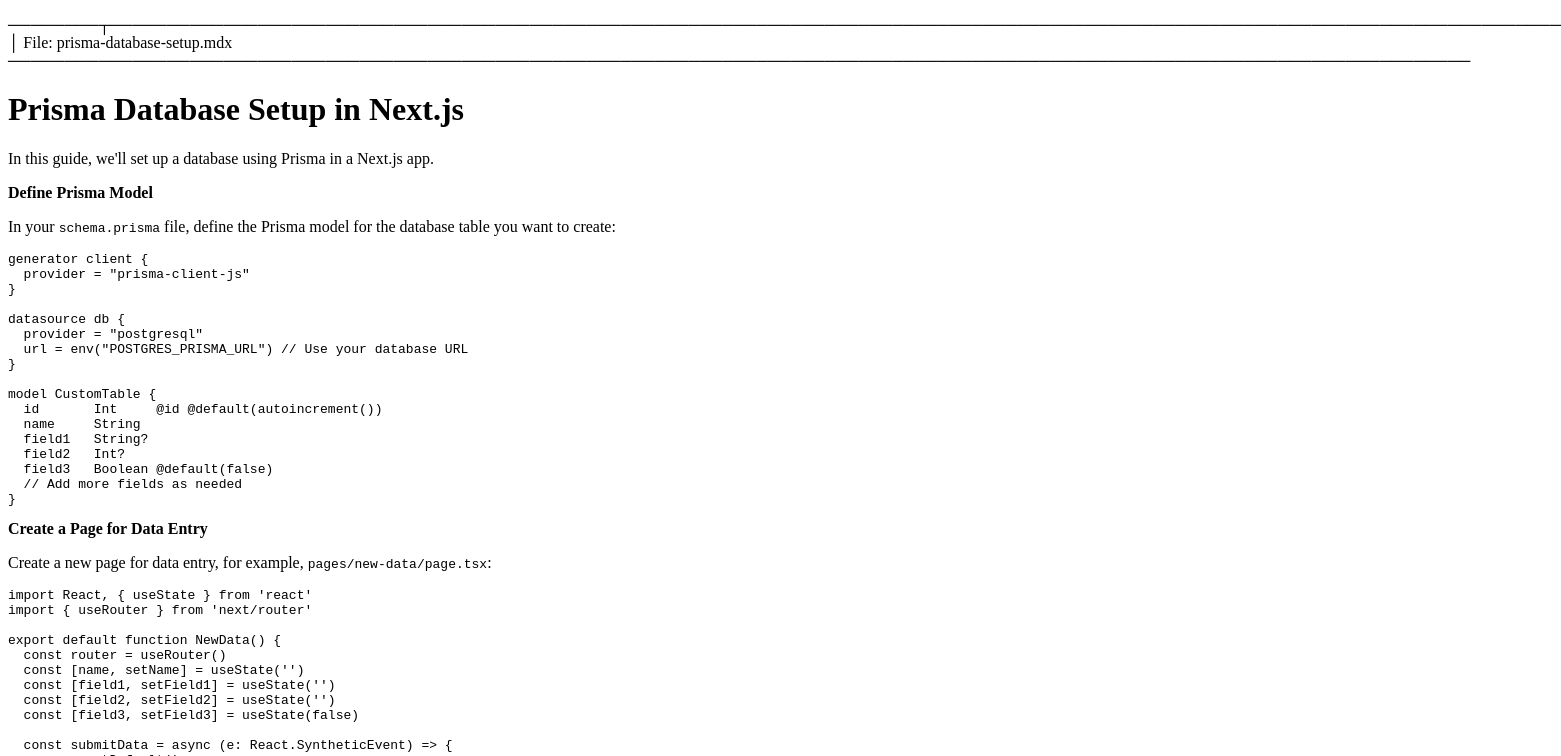
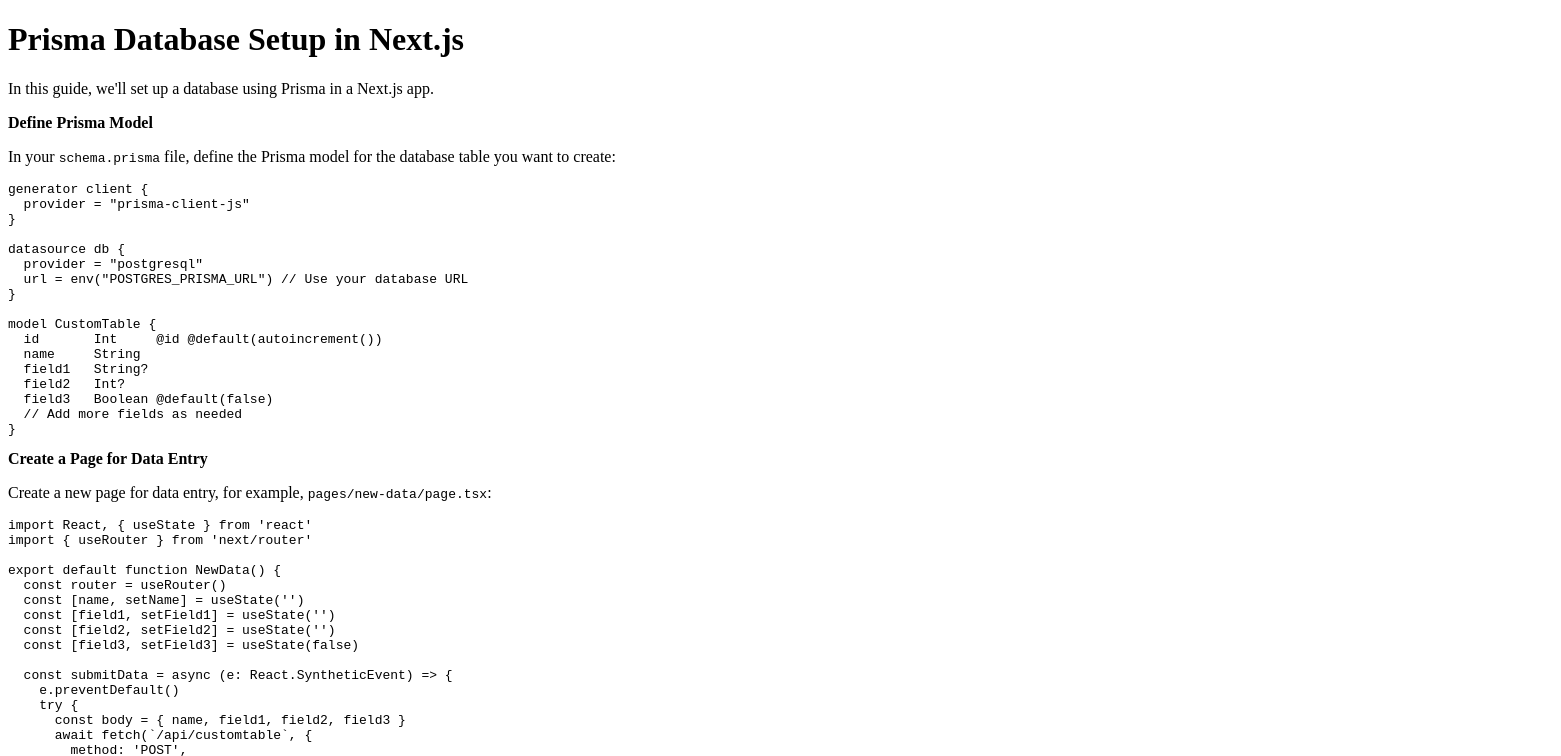
Before and after one commit to remcostoeten/snippets.remcostoeten, a Next.js app: page /Components-nextjs-react/prisma in a window 1280 px wide. Shown: the top 756 px of the page, 1561 px wide, since content can reach past the window. Built offline with nearby package versions, Linux system fonts and the light colour scheme.

Commit message:
Update prisma.mdx.

```diff
--- a/pages/Components-nextjs-react/prisma.mdx
+++ b/pages/Components-nextjs-react/prisma.mdx
@@ -1,6 +1,3 @@
-────────┬────────────────────────────────────────────────────────────────────────────────────────────────────────────────────────────────
-       │ File: prisma-database-setup.mdx
-─────────────────────────────────────────────────────────────────────────────────────────────────────────────────────────────────
  # Prisma Database Setup in Next.js
 
  In this guide, we'll set up a database using Prisma in a Next.js app.
```
